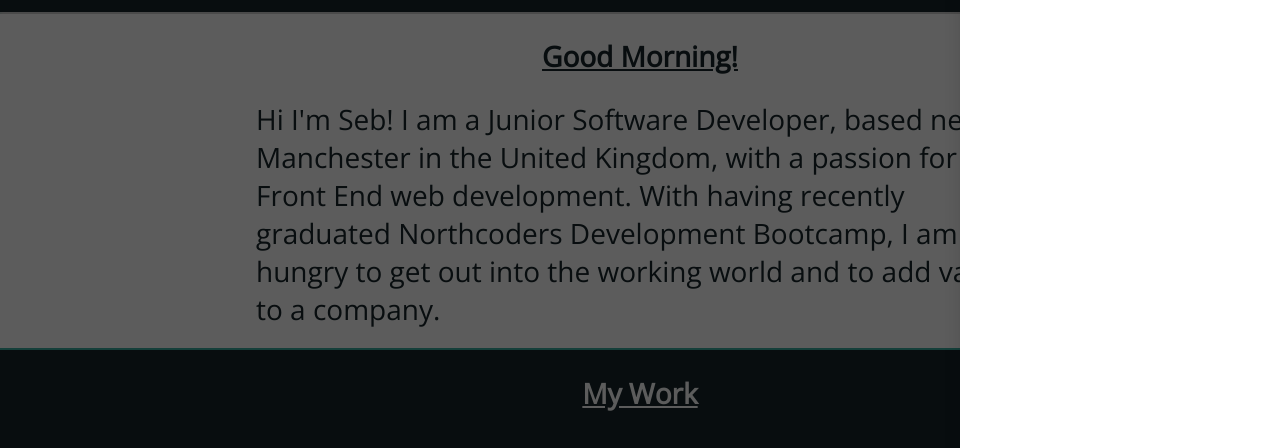
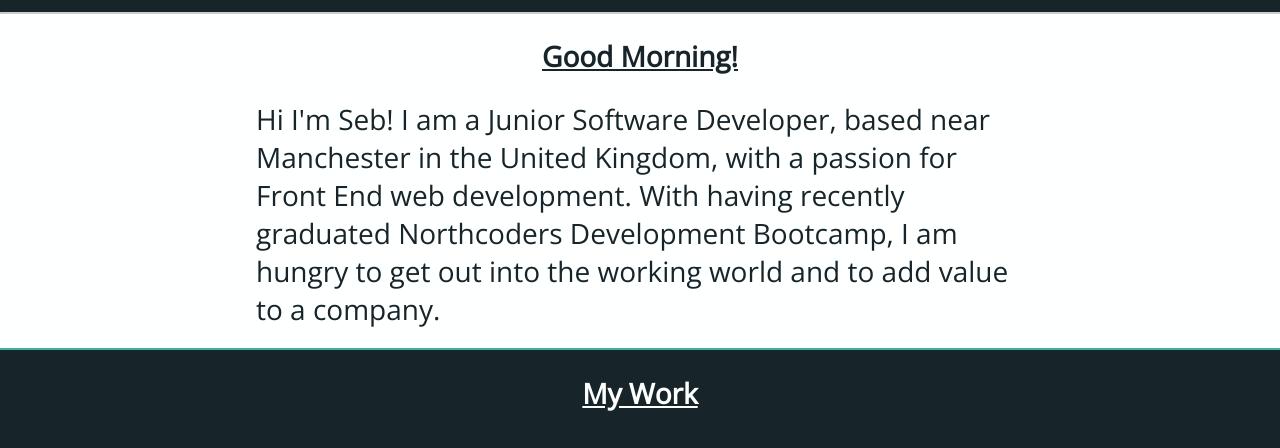
Before and after one commit to Sewb21/sebs-portfolio, a Gatsby site: page / in a window 1280 px wide. Shown: the part 88-536 px from the top of the page. Built offline with nearby package versions, Linux system fonts and the light colour scheme; Gatsby itself is replaced by a stand-in of ours.

```diff
--- a/src/components/Portal.js
+++ /dev/null
@@ -1,71 +0,0 @@
-import React from "react";
-import ReactDOM from "react-dom";
-import PropTypes from "prop-types";
-
-class Portal extends React.Component {
-  componentDidMount() {
-    this.setMountNode(this.props.container);
-
-    if (!this.props.disable) {
-      this.forceUpdate(this.props.onRendered);
-    }
-  }
-
-  componentDidUpdate(prevProps) {
-    if (
-      prevProps.container !== this.props.container ||
-      prevProps.disable !== this.props.disable
-    ) {
-      this.setMountNode(this.props.container);
-
-      if (!this.props.disable) {
-        this.forceUpdate(this.props.onRendered);
-      }
-    }
-  }
-
-  componentWillUnmount() {
-    this.mountNode = null;
-  }
-
-  setMountNode(container) {
-    if (this.props.disable) {
-      this.mountNode = ReactDOM.findDOMNode(this).parentElement;
-      return;
-    }
-
-    this.mountNode = container || document.body;
-  }
-
-  getMountNode = () => this.mountNode;
-
-  render() {
-    const { children, disable, unmount } = this.props;
-
-    if (unmount) {
-      return null;
-    }
-
-    if (disable) {
-      return children;
-    }
-
-    return this.mountNode
-      ? ReactDOM.createPortal(children, this.mountNode)
-      : null;
-  }
-}
-
-Portal.propTypes = {
-  children: PropTypes.node.isRequired,
-  container: PropTypes.oneOfType([PropTypes.object, PropTypes.func]),
-  disable: PropTypes.bool,
-  onRendered: PropTypes.func,
-  unmount: PropTypes.bool,
-};
-
-Portal.defaultProps = {
-  disable: false,
-};
-
-export default Portal;
--- a/src/components/Work.js
+++ b/src/components/Work.js
@@ -51,6 +51,19 @@
   },
 ];
 
+const f4nLinks = [
+  {
+    name: "Frontend Repo",
+    icon: GithubIcon,
+    url: "https://github.com/Sewb21/fe-F4N",
+  },
+  {
+    name: "Backend Repo",
+    icon: GithubIcon,
+    url: "https://github.com/Sewb21/be-F4N",
+  },
+];
+
 export default function Work() {
   return (
     <Root id="Work">
@@ -71,8 +84,7 @@
           ]}
           jobDescription="For the app Favour 4 a Neighbour I was placed on the Front End team and tasked with spiking React Native.
           I set up the React Navigation and also put together the Front End for the app whilst also touching parts of the Back End when setting up Firebase for the Authentication."
-          hostedLink="https://github.com/Sewb21/fe-F4N"
-          githubLink="https://github.com/Sewb21/be-F4N"
+          links={f4nLinks}
         />
         <ListWorkBox
           imgSrc={sebsNewsLogo}
--- a/src/pages/index.js
+++ b/src/pages/index.js
@@ -1,7 +1,4 @@
-import React, { useEffect, useMemo } from "react";
-import styled from "styled-components";
-import { animated, useSpring } from "react-spring";
-import Portal from "components/Portal";
+import React from "react";
 import Header from "components/Header";
 import AboutMe from "components/AboutMe";
 import Work from "components/Work";
@@ -9,55 +6,7 @@
 import Contact from "components/Contact";
 import Footer from "components/Footer";
 
-const Overlay = styled(animated.div)`
-  position: fixed;
-  bottom: 0;
-  right: 0;
-  top: 0;
-  left: 0;
-  z-index: 9;
-  background-color: black;
-`;
-const Drawer = styled(animated.div)`
-  position: fixed;
-  bottom: 0;
-  right: 0;
-  top: 0;
-  width: 320px;
-  z-index: 10;
-  background-color: white;
-  box-shadow: 0px 8px 16px rgba(0, 0, 0, 0.12);
-`;
-
 export default function Home() {
-  const [anim, setAnim] = useSpring(() => ({
-    value: 0,
-    config: { friction: 20, tension: 100, mass: 1 },
-  }));
-  const styles = useMemo(
-    () => ({
-      drawer: {
-        transform: anim.value
-          .interpolate({
-            range: [0, 1],
-            output: [100, 0],
-          })
-          .interpolate(v => `translateX(${v}%)`),
-      },
-      overlay: {
-        opacity: anim.value.interpolate({
-          range: [0, 1],
-          output: [0, 0.64],
-        }),
-      },
-    }),
-    [anim]
-  );
-
-  useEffect(() => {
-    setAnim(() => ({ value: 1 }));
-  }, []);
-
   return (
     <>
       <Header
@@ -69,12 +18,6 @@
       <Skills />
       <Contact />
       <Footer />
-      <Portal>
-        <>
-          <Overlay style={styles.overlay} />
-          <Drawer style={styles.drawer} />
-        </>
-      </Portal>
     </>
   );
 }
```
